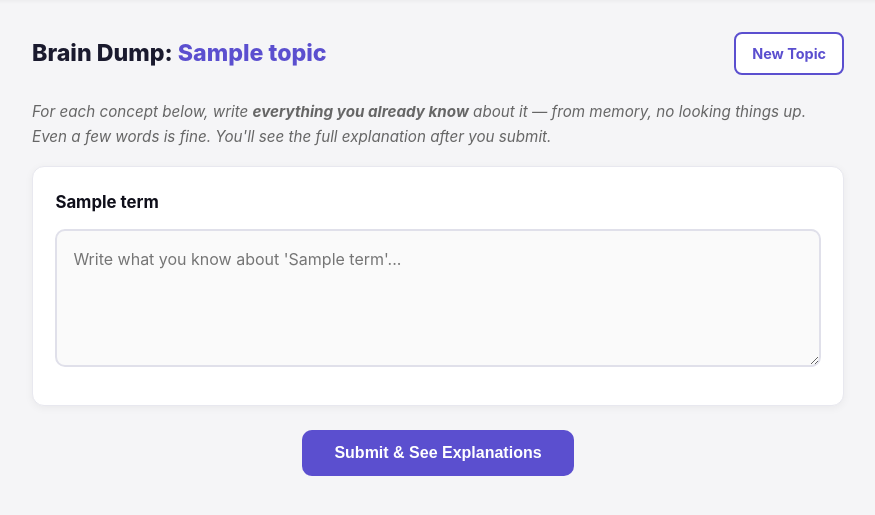
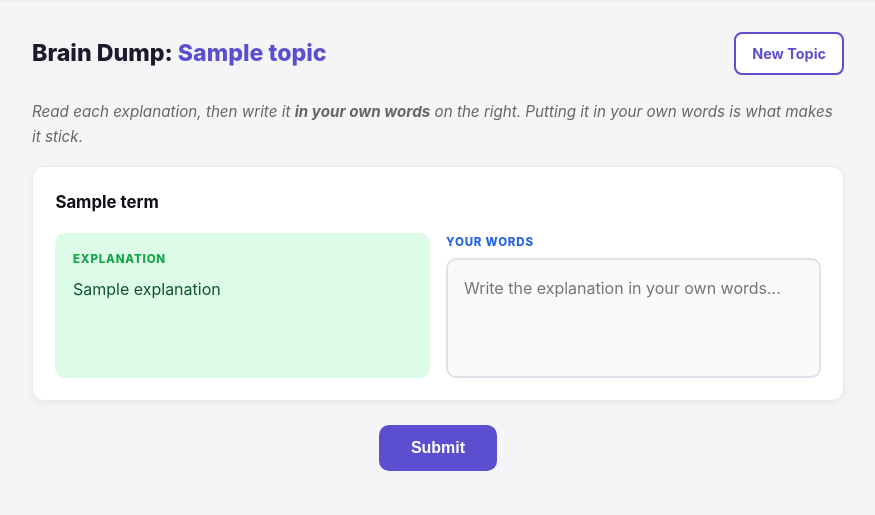
Before and after one commit to tanush-pusuluri/memora, a Flask app: template templates/brain_dump.html in a window 1280 px wide. Shown: the part 73-588 px from the top of the page, without its empty margins (202-1077 px from the left). Run offline with Flask 3, Linux system fonts and the light colour scheme; the template is opened without the code that fills it: most values are stand-ins (such as "Sample title", 1, 10 or a date in 2020).

Commit message:
rework brain dump to show explanations first, vary resources more

```diff
--- a/main.py
+++ b/main.py
@@ -123,13 +123,13 @@ def generate_assessment(topic: str, weak_areas: list) -> dict:
 Return ONLY valid JSON — no explanation, no markdown:
 {{"summary": "One sentence about what they need to focus on.", "tips": ["specific study tip 1", "specific study tip 2", "specific study tip 3"], "resources": [{{"name": "Resource name", "description": "What to search for or how to use this resource"}}]}}
 
-For the 3 resources, pick ones that actually fit the subject matter — for example:
-- Science/math topics: Khan Academy, PhET simulations, National Geographic
-- History/social studies: HISTORY.com, Smithsonian Magazine, TED-Ed on YouTube
-- English/literature: SparkNotes, NoSweatShakespeare, TED-Ed on YouTube
-- General: Wikipedia is fine for overview, use YouTube channels specific to the subject
+Pick 3 resources that genuinely fit the subject. Vary them — do not always pick the same ones. Choose from this pool based on what fits best:
 
-Do NOT default to the same resources every time. Choose based on what would genuinely help someone learn these specific weak areas."""
+YouTube: Khan Academy, TED-Ed, Kurzgesagt, Veritasium, CGP Grey, SciShow, Extra History, Tom Scott, 3Blue1Brown, PBS Space Time, Numberphile, Vsauce, AsapSCIENCE, Crash Course (use sparingly)
+
+Websites: Khan Academy, Britannica, Wikipedia, National Geographic, Smithsonian Magazine, NASA, HISTORY.com, SparkNotes, MIT OpenCourseWare, Scientific American, Stanford Encyclopedia of Philosophy, National Geographic, BBC (use sparingly), The New York Times Learning Network, Newsela
+
+Match the resources to the subject — science topics get science channels, history topics get history sites, math gets math channels. Do not pick the same 3 every time."""
     return parse_json(ask_ai(prompt))
 
 
--- a/static/style.css
+++ b/static/style.css
@@ -541,6 +541,28 @@ textarea:focus {
   cursor: default;
 }
 
+/* side-by-side layout for brain dump write view */
+.brain-dump-row {
+  align-items: stretch;
+}
+
+.brain-dump-row .col-ai,
+.brain-dump-row .col-write {
+  display: flex;
+  flex-direction: column;
+}
+
+.brain-dump-row .col-ai p {
+  flex: 1;
+}
+
+.brain-dump-row textarea {
+  flex: 1;
+  min-height: 120px;
+  margin-bottom: 0;
+  resize: none;
+}
+
 .submit-area {
   margin-top: 1.5rem;
   text-align: center;
--- a/templates/brain_dump.html
+++ b/templates/brain_dump.html
@@ -12,21 +12,21 @@
 {% if show_results %}
 
   <div class="results-header">
-    <h3>Here's how you did!</h3>
-    <p>Your brain dump is on the left. The full explanation is on the right. Compare and see what you remembered.</p>
+    <h3>Here's what you wrote!</h3>
+    <p>The original explanation is on the left. Your version is on the right.</p>
   </div>
 
   {% for concept in concepts %}
   <div class="comparison-block">
     <h4 class="section-title">{{ concept.term }}</h4>
     <div class="two-col">
+      <div class="col-ai">
+        <span class="label label-ai">Explanation</span>
+        <p>{{ concept.explanation }}</p>
+      </div>
       <div class="col-user">
-        <span class="label label-user">What You Wrote</span>
+        <span class="label label-user">Your Words</span>
         <p>{{ user_responses[loop.index0] if loop.index0 in user_responses else "(nothing written)" }}</p>
-      </div>
-      <div class="col-ai">
-        <span class="label label-ai">Full Explanation</span>
-        <p>{{ concept.explanation }}</p>
       </div>
     </div>
   </div>
@@ -61,32 +61,37 @@
   </div>
 
 
-<!-- write view - user fills in what they know -->
+<!-- write view - explanation on left, user writes on right -->
 {% else %}
 
   <p class="instruction">
-    For each concept below, write <strong>everything you already know</strong> about it —
-    from memory, no looking things up. Even a few words is fine.
-    You'll see the full explanation after you submit.
+    Read each explanation, then write it <strong>in your own words</strong> on the right.
+    Putting it in your own words is what makes it stick.
   </p>
 
   <form method="POST">
     {% for concept in concepts %}
     <div class="brain-dump-card">
-      <label for="response_{{ loop.index0 }}">
-        <h4>{{ concept.term }}</h4>
-      </label>
-      <textarea
-        id="response_{{ loop.index0 }}"
-        name="response_{{ loop.index0 }}"
-        placeholder="Write what you know about '{{ concept.term }}'..."
-        rows="4"
-      ></textarea>
+      <h4>{{ concept.term }}</h4>
+      <div class="two-col brain-dump-row">
+        <div class="col-ai">
+          <span class="label label-ai">Explanation</span>
+          <p>{{ concept.explanation }}</p>
+        </div>
+        <div class="col-write">
+          <span class="label label-user">Your Words</span>
+          <textarea
+            id="response_{{ loop.index0 }}"
+            name="response_{{ loop.index0 }}"
+            placeholder="Write the explanation in your own words..."
+          ></textarea>
+        </div>
+      </div>
     </div>
     {% endfor %}
 
     <div class="submit-area">
-      <button type="submit" class="btn-primary">Submit &amp; See Explanations</button>
+      <button type="submit" class="btn-primary">Submit</button>
     </div>
   </form>
 
--- a/templates/index.html
+++ b/templates/index.html
@@ -48,7 +48,7 @@
       <div class="mode-content">
         <div class="mode-icon">🧠</div>
         <h3>Brain Dump</h3>
-        <p>Write everything you already know about each key concept, then compare.</p>
+        <p>Read each concept's explanation, then rewrite it in your own words to make it stick.</p>
       </div>
     </label>
 
```
